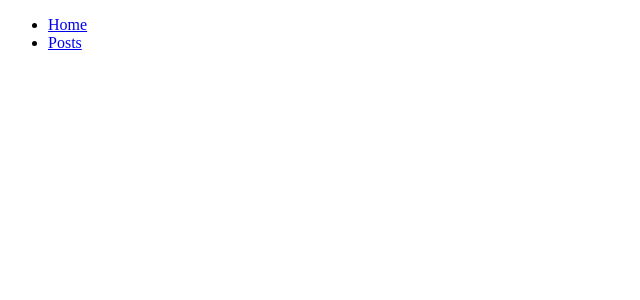
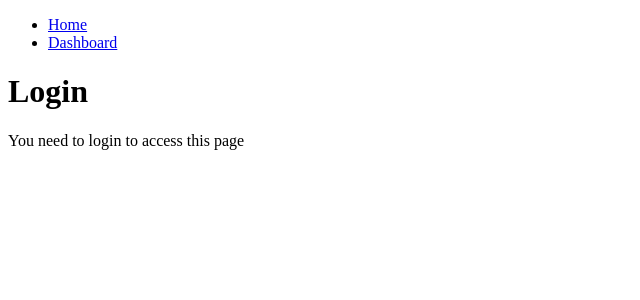
Before and after one commit to saad710/private-route-react-router-dom-v6, a React (Create React App) app: page /login in a window 1280 px wide. Before the commit this address had no page. Shown: the top 300 px of the page, without its empty margins (0-640 px from the left). Built offline with nearby package versions, Linux system fonts and the light colour scheme.

Commit message:
private-route-when-auth-is-true

```diff
--- a/src/App.js
+++ b/src/App.js
@@ -1,20 +1,20 @@
-import { Navigate,  Route, Routes } from "react-router-dom";
+import { Route, Routes } from "react-router-dom";
+import Dashboard from "./components/Dashboard";
 import Header from "./components/Header";
-import Hello from "./components/Hello";
-import Post from "./components/Post";
-import Posts from "./components/Posts";
+import Homepage from "./components/Homepage";
+import Login from "./components/Login";
+import PrivateOutlet from "./components/PrivateOutlet";
 
 function App() {
   return (
     <div className="App">
       <Header />
       <Routes>
-        <Route path="/" exact element={<Navigate to='/hello' />}/>
-        <Route path="/hello/*" element={<Hello />} >
-            <Route path="world" element={<p>this is world</p>} />
+        <Route path="/" element={<Homepage />} />
+        <Route path="/login" element={<Login />} />
+        <Route path="/*" element={<PrivateOutlet />}>
+          <Route path="dashboard" element={<Dashboard title="Dashboard" />} />
         </Route>
-        <Route path="/posts" exact element={ <Posts />} />
-        <Route path="/posts/:postId" element={ <Post />} />
       </Routes>
     </div>
   );
--- /dev/null
+++ b/src/components/Dashboard.js
@@ -0,0 +1,8 @@
+export default function Dashboard({ title }) {
+  return (
+    <div>
+      <h1>{title}</h1>
+      <p>This is the dashboard page</p>
+    </div>
+  );
+}
--- a/src/components/Header.js
+++ b/src/components/Header.js
@@ -6,14 +6,13 @@ export default function Header() {
     <div>
       <ul>
         <li>
-           {/* we can find isActive property from navInfo */}
-          <NavLink to="/hello" className={(navInfo) => navInfo.isActive ? classes.active : ""}>
+          <NavLink to="/" activeClassName={classes.active}>
             Home
           </NavLink>
         </li>
         <li>
-          <NavLink to="/posts" className={(navInfo) => navInfo.isActive ? classes.active : ""}>
-            Posts
+          <NavLink to="/dashboard" activeClassName={classes.active}>
+            Dashboard
           </NavLink>
         </li>
       </ul>
--- a/src/components/Hello.js
+++ b/src/components/Homepage.js
@@ -1,10 +1,8 @@
-import { Outlet} from "react-router-dom";
-export default function Hello() {
+export default function Homepage() {
   return (
     <div>
       <h1>Hello</h1>
       <p>This is the home page</p>
-      <Outlet/>
     </div>
   );
 }
--- /dev/null
+++ b/src/components/Login.js
@@ -0,0 +1,8 @@
+export default function Login() {
+  return (
+    <div>
+      <h1>Login</h1>
+      <p>You need to login to access this page</p>
+    </div>
+  );
+}
--- a/src/components/Post.js
+++ /dev/null
@@ -1,22 +0,0 @@
-import { useNavigate, useParams } from "react-router-dom";
-export default function Post() {
-  const params = useParams();
-  const navigate = useNavigate();
-
-  const handleGoBack = () => {
-      // navigate('/posts',{
-      //   replace:true,
-      // })
-
-      //one-step-back
-      navigate(-1)
-  }
-
-  return (
-    <div>
-      <h1>Post</h1>
-      <p>Post id is {params.postId}</p>
-      <button type="button" onClick={handleGoBack}> Go to posts </button>
-    </div>
-  );
-}
--- a/src/components/Posts.js
+++ /dev/null
@@ -1,27 +0,0 @@
-import { Link } from "react-router-dom";
-
-
-const posts = [
-  {name : "Post One", id:"1"},
-  {name : "Post Two", id:"2"},
-  {name : "Post Three", id:"3"},
-]
-
-export default function Posts() {
-  return (
-    <div>
-      <h1>Posts</h1>
-      <ul>
-        {
-          posts.map((data, index) => (
-          <li key={index}>
-            <Link to={`/posts/${data.id}`}>{data.name}</Link>
-          </li>
-          ))
-        }
-
-
-      </ul>
-    </div>
-  );
-}
--- /dev/null
+++ b/src/components/PrivateOutlet.js
@@ -0,0 +1,8 @@
+import { Navigate, Outlet } from "react-router-dom";
+import useAuth from "../hooks/useAuth";
+
+export default function PrivateOutlet() {
+  const auth = useAuth();
+
+  return auth ? <Outlet /> : <Navigate to="/login" />;
+}
--- /dev/null
+++ b/src/hooks/useAuth.js
@@ -0,0 +1,5 @@
+export default function useAuth() {
+  const auth = false;
+
+  return auth;
+}
```
Also changed, not shown: src/components/PrivateRoute.js (added, +8 -0 lines).
